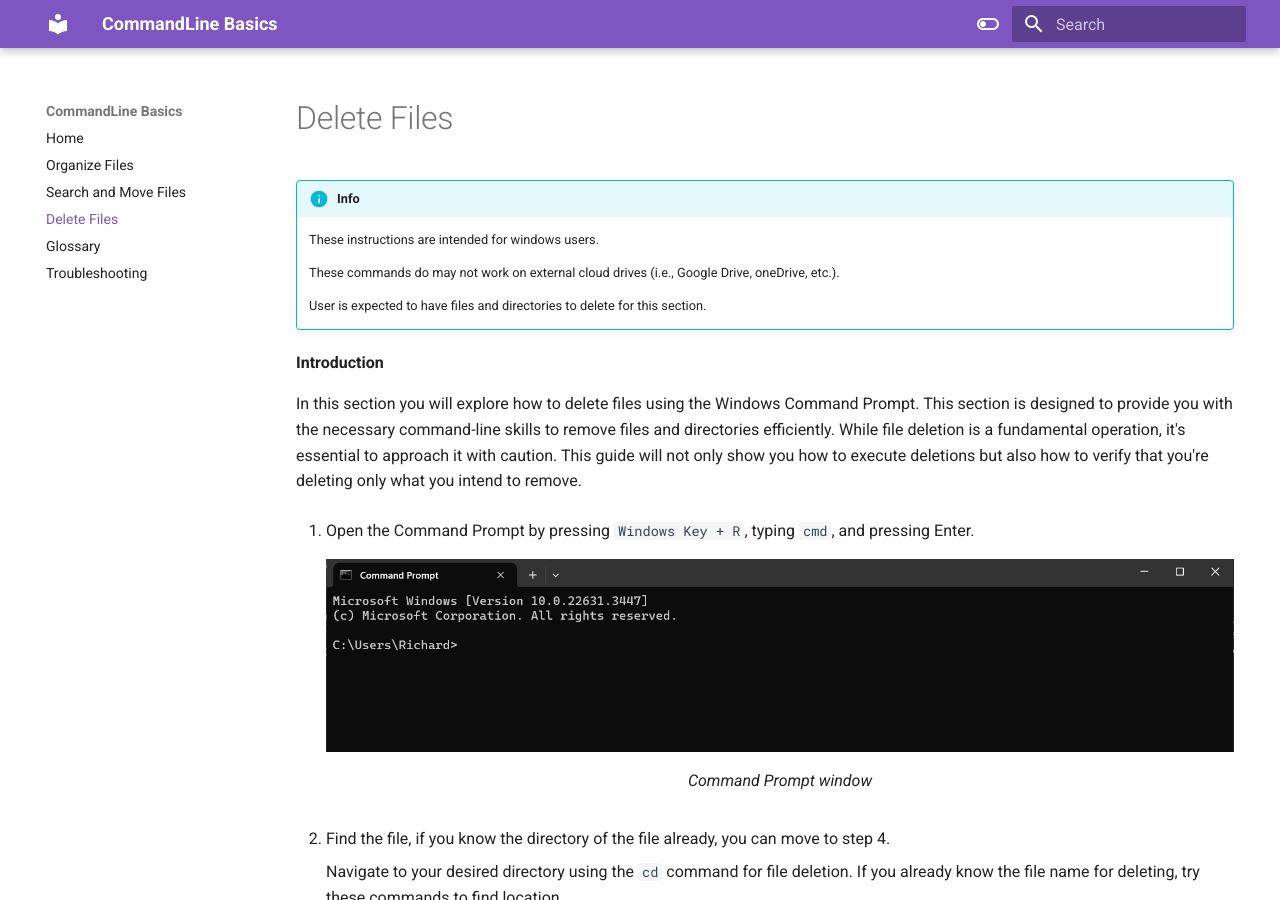
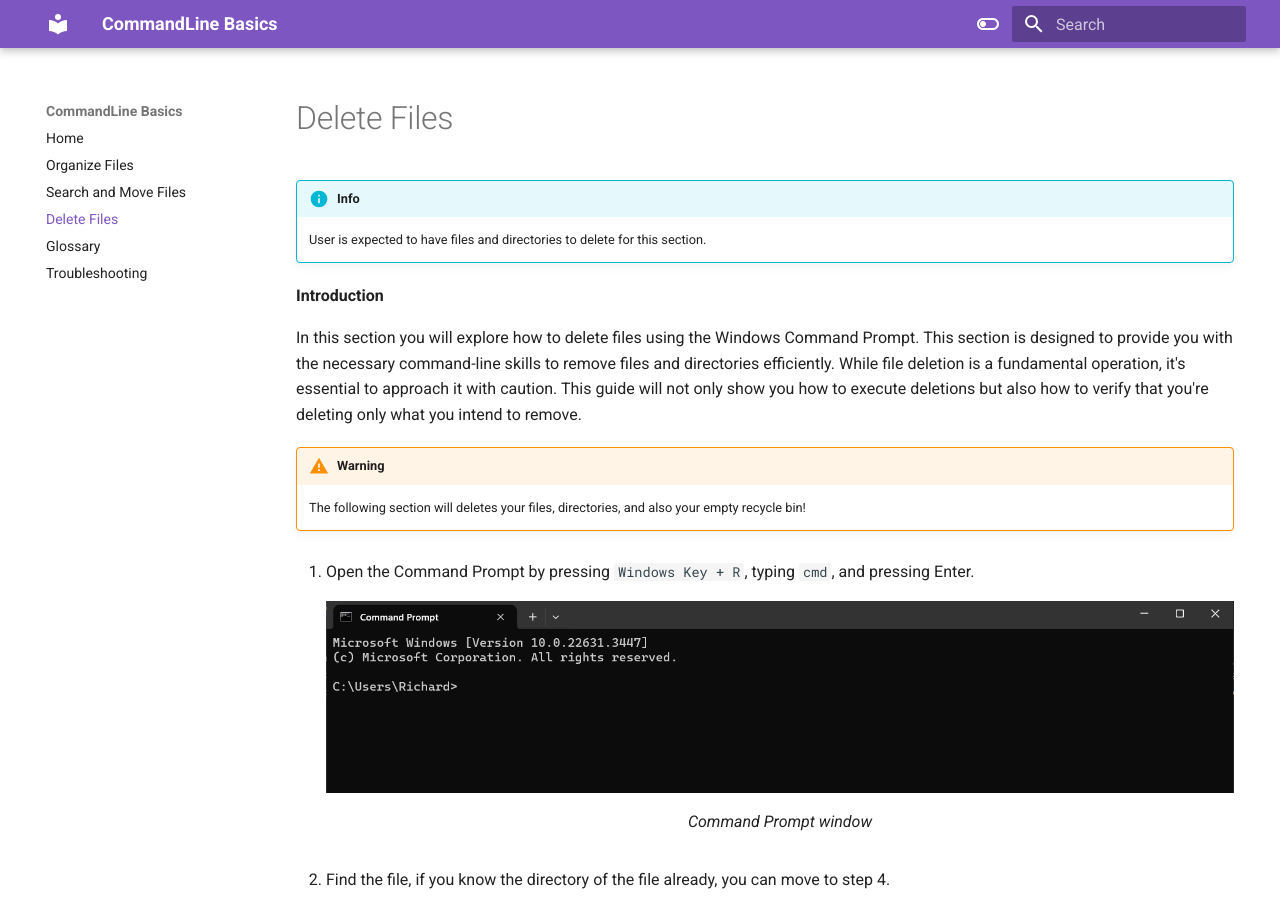
Before and after one commit to RichardLi6/UsingCommandLine, an MkDocs documentation site: the page built from docs/DeletingFiles.md, in a window 1280 px wide and 900 px high. Built offline with MkDocs 1.6.1 and Material for MkDocs 9.7.7, drawn with Linux system fonts in a browser that asks for light colours; some of the changed text lies outside the part shown.

Commit message:
Update deleting files.md

````diff
--- a/docs/DeletingFiles.md
+++ b/docs/DeletingFiles.md
@@ -2,15 +2,14 @@
 
 
 !!! info
-    These instructions are intended for windows users.
-
-    These commands do may not work on external cloud drives (i.e., Google Drive, oneDrive, etc.).
-
     User is expected to have files and directories to delete for this section.
 
 <b> Introduction </b>
 
 In this section you will explore how to delete files using the Windows Command Prompt. This section is designed to provide you with the necessary command-line skills to remove files and directories efficiently. While file deletion is a fundamental operation, it's essential to approach it with caution. This guide will not only show you how to execute deletions but also how to verify that you're deleting only what you intend to remove.
+
+!!! warning
+    The following section will deletes your files, directories, and also your empty recycle bin!
 
 1. Open the Command Prompt by pressing `Windows Key + R`, typing `cmd`, and pressing
 Enter.
@@ -70,6 +69,7 @@
     ```
 
 6. Delete a single file using the `del` command:
+
     !!! warning
         The following steps deletes your file! Don't use the command if you
         don't want to delete the file!
````
